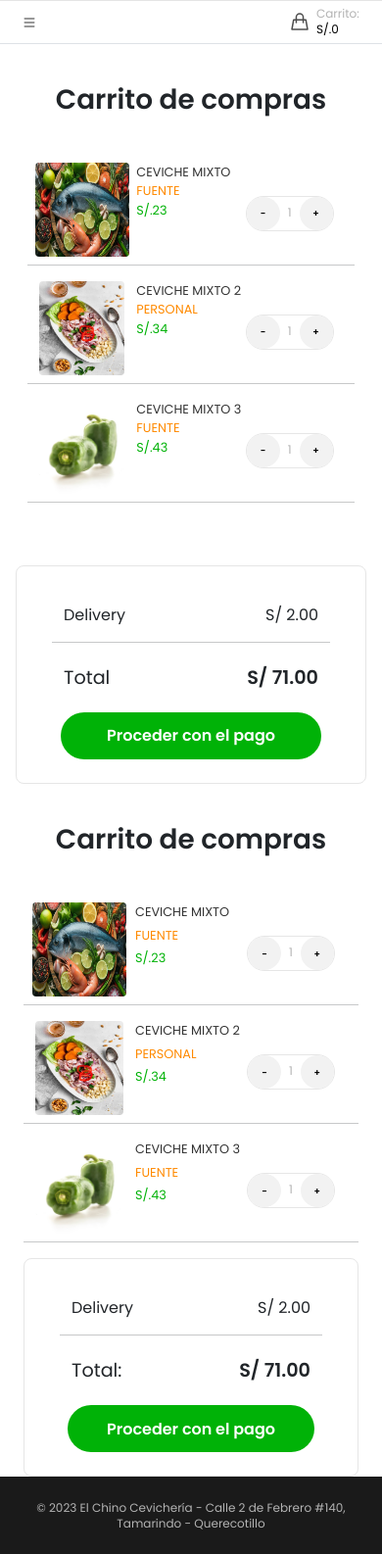
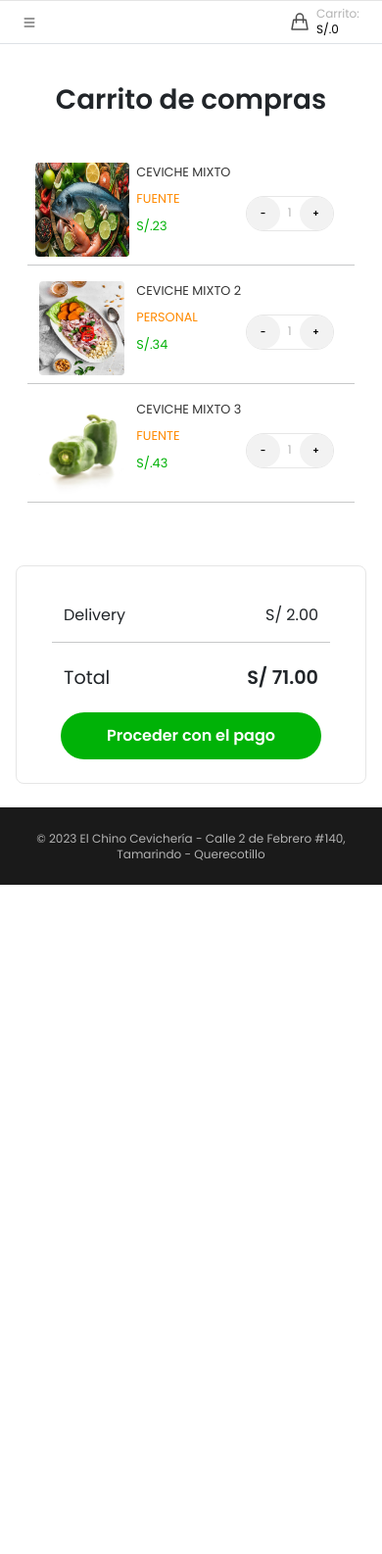
Before and after one commit to Jmendozase6/el_chino_cevicheria_php, a PHP site: page /checkout/presentation/views/cart_new/cart_new_view.php in a window 390 px wide. Shown: the part 51-1637 px from the top of the page at 98% size. After the commit the page ends 954 px from the top, so only its background shows below. Run offline with PHP 8.4, Linux system fonts and the light colour scheme; data comes from the database, SQL or seed files in the repository; data that the repository does not hold is empty.

Commit message:
fix: cart product

```diff
--- a/presentation/styles/cart_new_style.css
+++ b/presentation/styles/cart_new_style.css
@@ -94,6 +94,12 @@ body {
     }
 }
 
+@media screen and (max-width: 991px) {
+    .wrapper-cart-desktop, .wrapper-payment-card-desktop {
+        display: none;
+    }
+}
+
 @media screen and (min-width: 992px) {
     .wrapper-cart, .wrapper-payment-card {
         display: none;
--- a/presentation/views/cart_new/cart_new_view.php
+++ b/presentation/views/cart_new/cart_new_view.php
@@ -28,37 +28,10 @@ function displayProducts($products): string
   $content = '';
   foreach ($products as $product) {
     $content .= '
-     <div class="col-4 d-flex justify-content-center align-content-center ">
-                <img class="mb-2 rounded-1 img-product" src="' . $product['image'] . '" alt="Producto">
-     </div>
-            <div class="col-4 d-flex flex-column justify-content-start p-0">
-               <h6 class="name-product">' . $product['name'] . '</h6>
-                <h6 class="name-type">' . $product['description'] . '</h6>
-                <h6 class="name-price">S/.' . $product['price'] . '</h6>
-            </div>
-            <div class="col-4 p-0 d-flex align-items-center">
-                <div class="content-btn d-flex">
-                    <button class="btn text-black btn-sm p-1">-</button>
-                    <p class="m-0 p-2">1</p>
-                    <button class="btn text-black btn-sm p-1">+</button>
-                </div>
-            </div>
-            <hr>
-    ';
-  }
-  return $content;
-}
-
-//desktop
-function displayProductsD($products): string
-{
-  $content = '';
-  foreach ($products as $product) {
-    $content .= '
      <div class="col-4 d-flex justify-content-center align-content-center">
                 <img class="mb-2 rounded-1 img-product" src="' . $product['image'] . '" alt="Producto">
      </div>
-            <div class="col-4 d-flex flex-column justify-content-start gap-1 p-0">
+            <div class="col-4 d-flex flex-column justify-content-start gap-2 p-0">
                <h6 class="name-product">' . $product['name'] . '</h6>
                 <h6 class="name-type">' . $product['description'] . '</h6>
                 <h6 class="name-price">S/.' . $product['price'] . '</h6>
@@ -112,7 +85,7 @@ $content = '
         <div class="row">
             <div class="col-lg-7">
                 <div class="row">
-                    ' . displayProductsD($products) . '
+                    ' . displayProducts($products) . '
                 </div>
             </div>
             <div class="col-lg-5">
```
